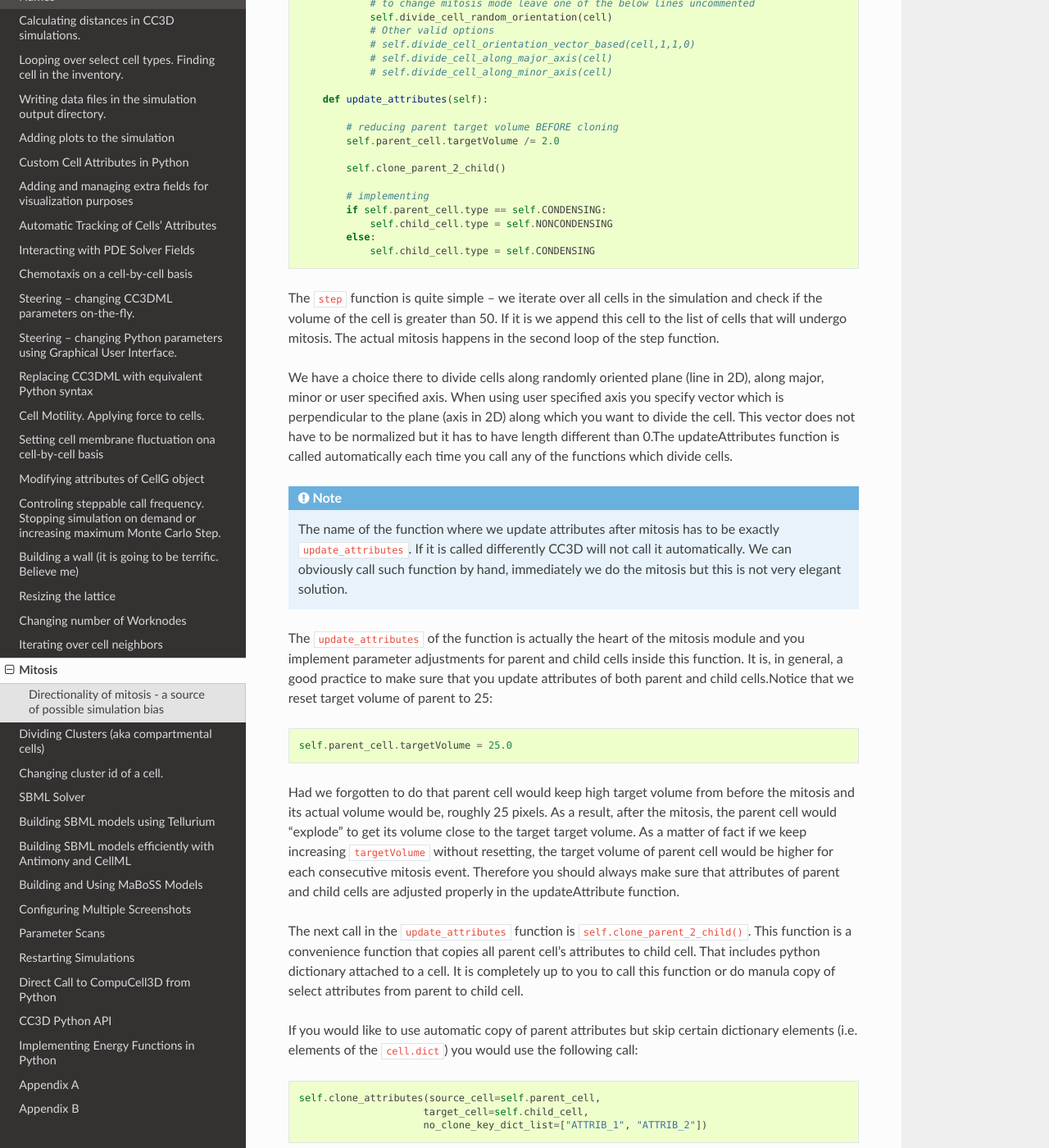
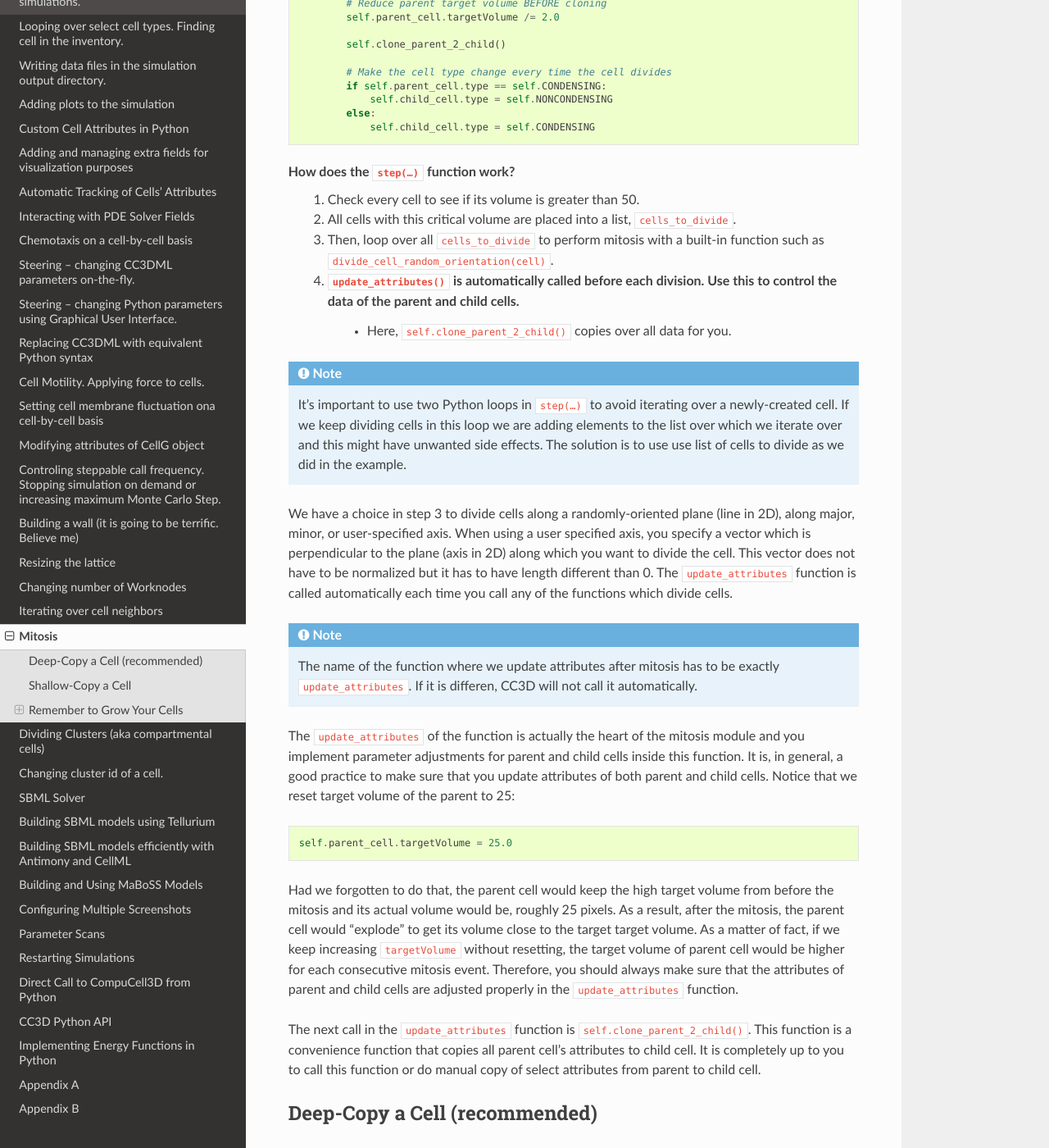
Before and after one commit to CompuCell3D/PythonScriptingManual, a Sphinx documentation site: the page built from docs/mitosis.rst, in a window 1280 px wide and 1400 px high, scrolled down 850 px. Shown: the whole window at 82% size. Built offline with Sphinx 7.4.7 and the Read the Docs theme 2.0.0, drawn with Linux system fonts in a browser that asks for light colours; some of the changed text lies outside the part shown.

Commit message:
Updated Mitosis steppable for v4.4.1.3

```diff
--- a/docs/mitosis.rst
+++ b/docs/mitosis.rst
@@ -1,23 +1,14 @@
 Mitosis
 =======
 
-In developmental simulations we often need to simulate cells which grow
-and divide. In earlier versions of CompuCell3D we had to write quite
-complicated plugin to do that which was quite cumbersome and
-unintuitive. The only advantage of the plugin was that exactly after the
-pixel copy which had triggered mitosis condition CompuCell3D called cell
-division function immediately. This guaranteed that any cell which was
-supposed divide at any instance in the simulation, actually did.
-However, because state of the simulation is normally observed after
-completion of full a Monte Carlo Step, and not in the middle of MCS it
-makes actually more sense to implement Mitosis as a steppable. Let us
-examine the simplest simulation which involves mitosis. We start with a
-single cell and grow it. When cell reaches critical (doubling) volume it
-undergoes Mitosis. We check if the cell has reached doubling volume at
-the end of each MCS. The folder containing this simulation is
+In developmental simulations, we often need to simulate cells which grow
+and divide. We start with a single cell and grow it.
+When a cell reaches a **critical volume**, it undergoes Mitosis.
+We **check if the cell has reached this volume threshold** at
+the end of every Monte Carlo Step (MCS). The folder containing this simulation is
 ``CompuCellPythonTutorial/steppableBasedMitosis``
 
-Let’s see how we implement mitosis steppable:
+**How to Implement a Simple Mitosis Steppable**
 
 .. code-block:: python
 
@@ -28,7 +19,8 @@
         def __init__(self, frequency=1):
             MitosisSteppableBase.__init__(self, frequency)
 
-            # 0 - parent child position will be randomized between mitosis event
+            # Optional: Customize where to place the new cell.
+            # 0 - parent and child positions will be randomized between mitosis events
             # negative integer - parent appears on the 'left' of the child
             # positive integer - parent appears on the 'right' of the child
             self.set_parent_child_position_flag(-1)
@@ -37,11 +29,11 @@
 
             cells_to_divide = []
             for cell in self.cell_list:
-                if cell.volume > 50:
+                if cell.volume > 50: #the critical mass, chosen arbitrarily
                     cells_to_divide.append(cell)
 
             for cell in cells_to_divide:
-                # to change mitosis mode leave one of the below lines uncommented
+                # To change mitosis mode, leave one of the below lines uncommented
                 self.divide_cell_random_orientation(cell)
                 # Other valid options
                 # self.divide_cell_orientation_vector_based(cell,1,1,0)
@@ -50,64 +42,79 @@
 
         def update_attributes(self):
 
-            # reducing parent target volume BEFORE cloning
+            # Reduce parent target volume BEFORE cloning
             self.parent_cell.targetVolume /= 2.0
 
             self.clone_parent_2_child()
 
-            # implementing
+            # Make the cell type change every time the cell divides
             if self.parent_cell.type == self.CONDENSING:
                 self.child_cell.type = self.NONCONDENSING
             else:
                 self.child_cell.type = self.CONDENSING
 
+How does the ``step(…)`` function work?
+    1. Check every cell to see if its volume is greater than 50.
+    2. All cells with this critical volume are placed into a list, ``cells_to_divide``.
+    3. Then, loop over all ``cells_to_divide`` to perform mitosis with a built-in function such as ``divide_cell_random_orientation(cell)``.
+    4. ``update_attributes()`` is automatically called before each division. Use this to control the data of the parent and child cells.
+        * Here, ``self.clone_parent_2_child()`` copies over all data for you.
 
-The ``step`` function is quite simple – we iterate over all cells in the
-simulation and check if the volume of the cell is greater than 50. If it
-is we append this cell to the list of cells that will undergo mitosis.
-The actual mitosis happens in the second loop of the step function.
+.. note::
+    It's important to use two Python loops in ``step(…)`` to avoid iterating
+    over a newly-created cell. If we keep dividing cells in this loop we are adding elements to the list over which we iterate over and this might have unwanted side effects.
+    The solution is to use use list of cells to divide as we did in the example.
 
-We have a choice there to divide cells along randomly oriented plane
-(line in 2D), along major, minor or user specified axis. When using user
-specified axis you specify vector which is perpendicular to the plane
+We have a choice in step 3 to divide cells along a randomly-oriented plane
+(line in 2D), along major, minor, or user-specified axis. When using a user
+specified axis, you specify a vector which is perpendicular to the plane
 (axis in 2D) along which you want to divide the cell. This vector does
-not have to be normalized but it has to have length different than 0.The
-updateAttributes function is called automatically each time you call any
+not have to be normalized but it has to have length different than 0. The
+``update_attributes`` function is called automatically each time you call any
 of the functions which divide cells.
 
 .. note::
 
-    The name of the function where we update attributes after mitosis has to be exactly ``update_attributes``. If it is called differently CC3D will not call it automatically. We can obviously call such function by hand, immediately we do the mitosis but this is not very elegant solution.
+    The name of the function where we update attributes after mitosis has to be exactly ``update_attributes``. If it is differen, CC3D will not call it automatically.
 
 The ``update_attributes`` of the function is actually the heart of the
 mitosis module and you implement parameter adjustments for parent and
 child cells inside this function. It is, in general, a good practice to
 make sure that you update attributes of both parent and child
-cells.Notice that we reset target volume of parent to 25:
+cells. Notice that we reset target volume of the parent to 25:
 
 .. code-block:: python
 
     self.parent_cell.targetVolume = 25.0
 
-Had we forgotten to do that parent cell would keep high target volume
+Had we forgotten to do that, the parent cell would keep the high target volume
 from before the mitosis and its actual volume would be, roughly 25
 pixels. As a result, after the mitosis, the parent cell would "explode"
-to get its volume close to the target target volume. As a matter of fact
+to get its volume close to the target target volume. As a matter of fact,
 if we keep increasing ``targetVolume`` without resetting, the target volume
 of parent cell would be higher for each consecutive mitosis event.
-Therefore you should always make sure that attributes of parent and
-child cells are adjusted properly in the updateAttribute function.
+Therefore, you should always make sure that the attributes of parent and
+child cells are adjusted properly in the ``update_attributes`` function.
 
 The next call in the ``update_attributes`` function is
 ``self.clone_parent_2_child()``. This function is a convenience function that
-copies all parent cell’s attributes to child cell. That includes python
-dictionary attached to a cell. It is completely up to you to call this
-function or do manula copy of select attributes from parent to child
+copies all parent cell’s attributes to child cell. It is completely up to you to call this
+function or do manual copy of select attributes from parent to child
 cell.
 
-If you would like to use automatic copy of parent attributes but skip
-certain dictionary elements (i.e. elements of the ``cell.dict``) you would
-use the following call:
+
+
+Deep-Copy a Cell (recommended)
+*********************************
+``clone_parent_2_child()``: Copies all attributes of the parent cell to the child cell, including ``cell.dict``.
+
+
+Shallow-Copy a Cell
+***************************
+``clone_attributes(source_cell, target_cell, no_clone_key_dict_list)``: Creates a shallow copy of a cell.
+Parent attributes are copied, but dictionary elements, such as ``cell.dict``, are skipped.
+
+**Example:**
 
 .. code-block:: python
 
@@ -126,86 +133,71 @@
 functions and assign parent and child cell attributes manually if this
 gives your code the behavior you want or makes code run faster.
 
-For example the implementation of the ``update_attribute`` function where we
+For example, the implementation of the ``update_attributes`` function where we
 manually set ``parent`` and ``child`` properties could look like that:
 
 .. code-block:: python
 
-    def updateAttributes(self):
+    def update_attributes(self):
 
-        self.child_cell.targetVolume = self.parent_ell.targetVolume
-        self.child_cell.lambdaVolume = self.parent_ell.lambdaVolume
+        self.child_cell.targetVolume = self.parent_cell.targetVolume
+        self.child_cell.lambdaVolume = self.parent_cell.lambdaVolume
         if self.parent_cell.type == self.CONDENSING:
             self.child_cell.type = self.NONCONDENSING
         else:
             self.child_cell.type = self.CONDENSING
 
-.. note::
-    It is important to divide cells outside the loop where we iterate over entire cell inventory. If we keep dividing cells in this loop we are adding elements to the list over which we iterate over and this might have unwanted side effects. The solution is to use use list of cells to divide as we did in the example.
 
-If you study the full example you will notice second steppable that we
-use to tom implement cell growth. Here is this steppable:
 
-.. code-block:: python
+Remember to Grow Your Cells
+**********************************
 
-    class VolumeParamSteppable(SteppablePy):
-        def __init__(self, frequency=1):
-            SteppablePy.__init__(self, frequency)
-            self.cellList = CellList(self.inventory)
+You can use either one of the two XML plugins to grow your cells to the target volume of 50.
+Let CC3D define this for you by clicking on **CCDML -> Plugins -> Volume** in Twedit++.
 
-        def start(self):
-            for cell in self.cellList:
-                cell.targetVolume = 25
-                cell.lambdaVolume = 2.0
+.. code-block:: xml
 
-        def step(self, mcs):
-            for cell in self.cell_list:
-                cell.targetVolume += 1
+    <Plugin Name="Volume">
+        <VolumeEnergyParameters CellType="Condensing" LambdaVolume="2.0" TargetVolume="50.0"/>
+        <VolumeEnergyParameters CellType="NonCondensing" LambdaVolume="2.0" TargetVolume="50.0"/>
+    </Plugin>
 
-Again, this is quite simple module where in start function we assign
-``targetVolume`` and ``lambdaVolume`` to every cell. In the step function we
-iterate over all cells in the simulation and increase target volume by 1
-unit. As you may suspect to get it to work we have to make sure that we
-use Volume without any parameters in the CC3DML plugin instead of ``Volume``
-plugin with parameters specified in the CC3DML.
+or
 
-At this point you have enough tools in your arsenal to start building
-complex simulations using CC3D. For example, combining steppable
-developed so far you can write a steppable where cell growth is
-dependent on the value of e.g. FGF concentration at the centroid of the
-cell. To get x coordinate of a centroid of a cell use the following
-syntax:
-.. code-block:: python
+.. code-block:: xml
 
-    cell.xCOM
+    <Plugin Name="Volume">
+        <TargetVolume>50</TargetVolume>
+        <LambdaVolume>2.0</LambdaVolume>
+    </Plugin>
 
-or in earlier versions of CC3D
 
-.. code-block:: python
-
-    cell.xCM/float(cell.volume)
-
-Analogous code applies to remaining components of the centroid.
-Additionally , make sure you include CenterOfMass plugin in the XML or
-the above calls will return 0’s.
-
-Python helper for mitosis is available from Twedit++ ``CC3D Python->Mitosis``.
 
 Directionality of mitosis - a source of possible simulation bias
 -----------------------------------------------------------------
 
-When mitosis module divides cells (and, for simplicity, let’s assume
-that division happens along vertical line) then the parent cell will
-always remain on the same side of the line i.e. if you run have a “stem”
-cell that keeps dividing all of it’s offsprings will be created on the
-same side of the dividing line. What you may observe then that if you
-reassign cell type of a child cell after mitosis than in certain
-simulations cell will appear to be biased to move in one direction of
-the lattice. To avoid this bias you need to set call
-``self.set_parent_child_position_flag`` function from ``Base`` class of the ``Mitosis``
-steppable. When you call this function with argument 0 then relative
+When the mitosis module divides cells (and, for simplicity, let’s assume
+that division happens along vertical line), then the parent cell will
+always remain on the same side of the line. For example, if you run have a “stem”
+cell that keeps dividing, all of its offsprings will be created on the
+same side of the dividing line. What you may observe then is that, if you
+reassign the cell type of a child cell after mitosis, then, in certain
+simulations, the cell will appear to be biased to move in one direction of
+the lattice.
+
+To avoid this bias, you need to call the
+``self.set_parent_child_position_flag`` function from the ``Base`` class of the ``Mitosis``
+steppable. When you call this function with argument 0, then the relative
 position of parent and child cell after mitosis will be randomized (this
-is default behavior). When the argument is negative integer the child
-cell will always appear on the right of the parent cell and when the
-argument is positive integer the child cell will appear always on the
+is default behavior). When the argument is a negative integer, the child
+cell will always appear on the right of the parent cell. Conversely, when the
+argument is a positive integer, the child cell will appear always on the
 left hand side of the parent cell.
+
+
+
+Troubleshooting
+^^^^^^^^^^^^^^^^^^^^^^^^^^^^^^^^^^^^^
+
+1. Always grow your cells if dividing by volume. Are the cells reaching their critical volume?
+    * Use the VolumePlugin in XML
```
Also changed, not shown: other parts of docs/mitosis.rst (+1 -1 lines).
